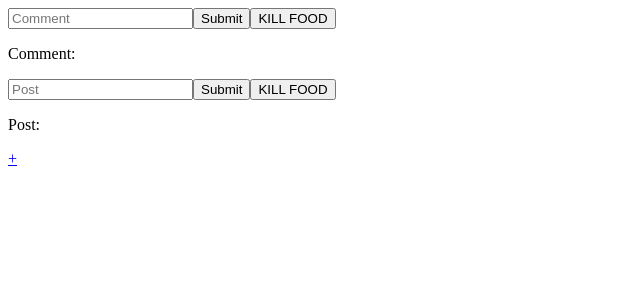
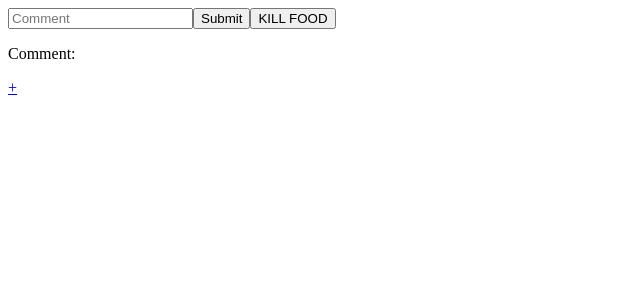
Before and after one commit to dskaiser82/udacity-proj2, a React (Create React App) app in the folder frontend/: page / in a window 1280 px wide. Shown: the top 300 px of the page, without its empty margins (0-640 px from the left). Built offline with nearby package versions, Linux system fonts and the light colour scheme.

Commit message:
have post component working

```diff
--- a/frontend/src/components/App.js
+++ b/frontend/src/components/App.js
@@ -28,8 +28,7 @@ class App extends Component {
 
     this.input.value = '' //clear input
 
-    if(this.state.comments)
-    console.log(this.state.comments[0].text)
+
   }
 
   submitPost = (text, author) => {
@@ -55,22 +54,13 @@ class App extends Component {
         {/* BELOW */}
 
 
-        <input
-          type='text'
-          ref={(input) => this.input = input}
-          placeholder="Post"
-        />
-        <button onClick={this.submitPost}>Submit</button>
-        <button >KILL FOOD</button>
-
-        <p>
-          Post:
-        </p>
 
         <Route path="/posts" render={({ history }) => (
-            <Posts/>
+            <Posts
+               submitPost={this.submitPost}
+            />
           )}/>
-          {/* Open Search */}
+
           <Link
               to="/posts"
               className="open-posts"
--- a/frontend/src/components/Posts.js
+++ b/frontend/src/components/Posts.js
@@ -5,11 +5,23 @@ import { Link} from 'react-router-dom';
 class Posts extends Component{
 
   render(){
-    const {} = this.props
+    const {submitPost} = this.props
 
     return(
     <div>
-    hellp
+
+      <input
+        type='text'
+        ref={(input) => this.input = input}
+        placeholder="Post"
+      />
+      <button onClick={submitPost}>Submit</button>
+      <button >KILL FOOD</button>
+
+      <p>
+        Post:
+      </p>
+
     </div>
     )
   }
```
